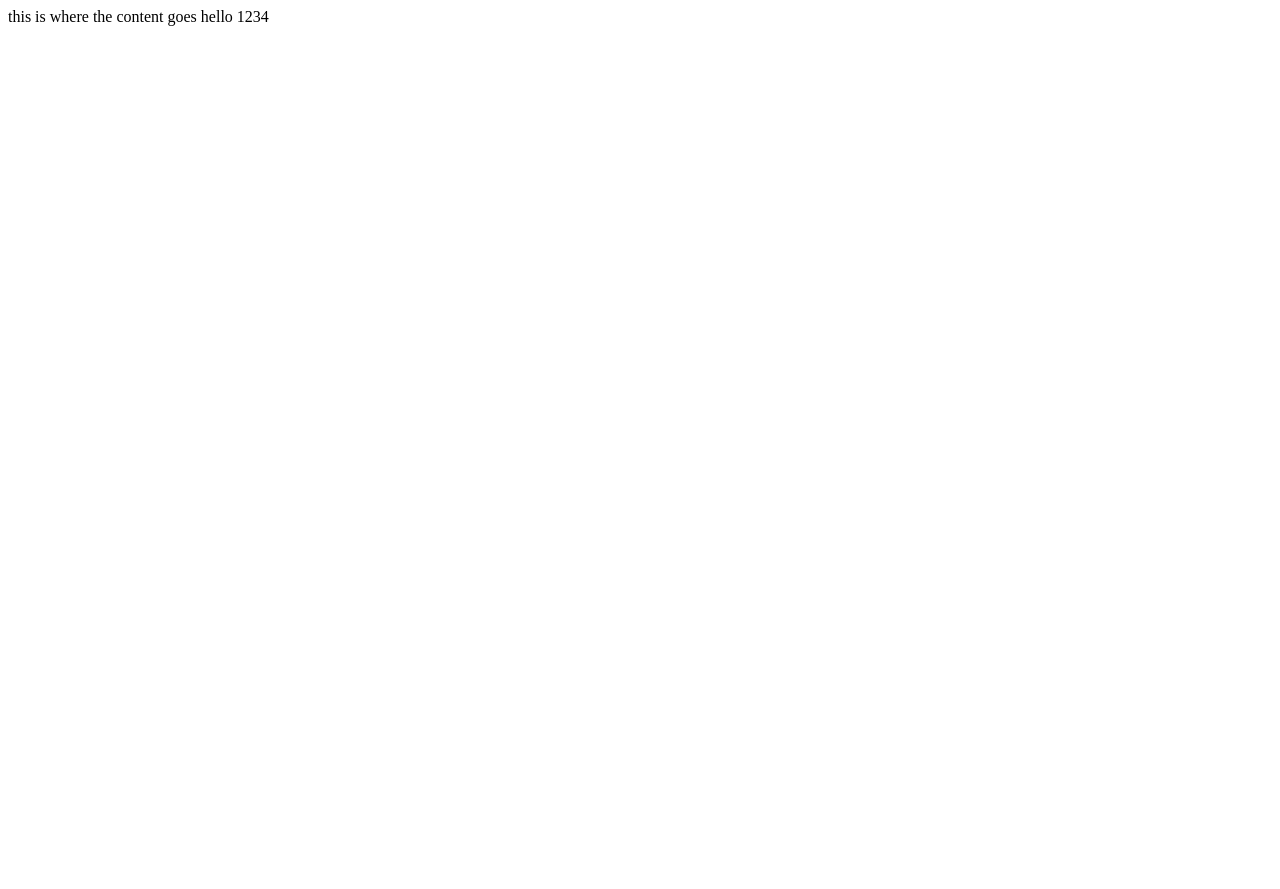
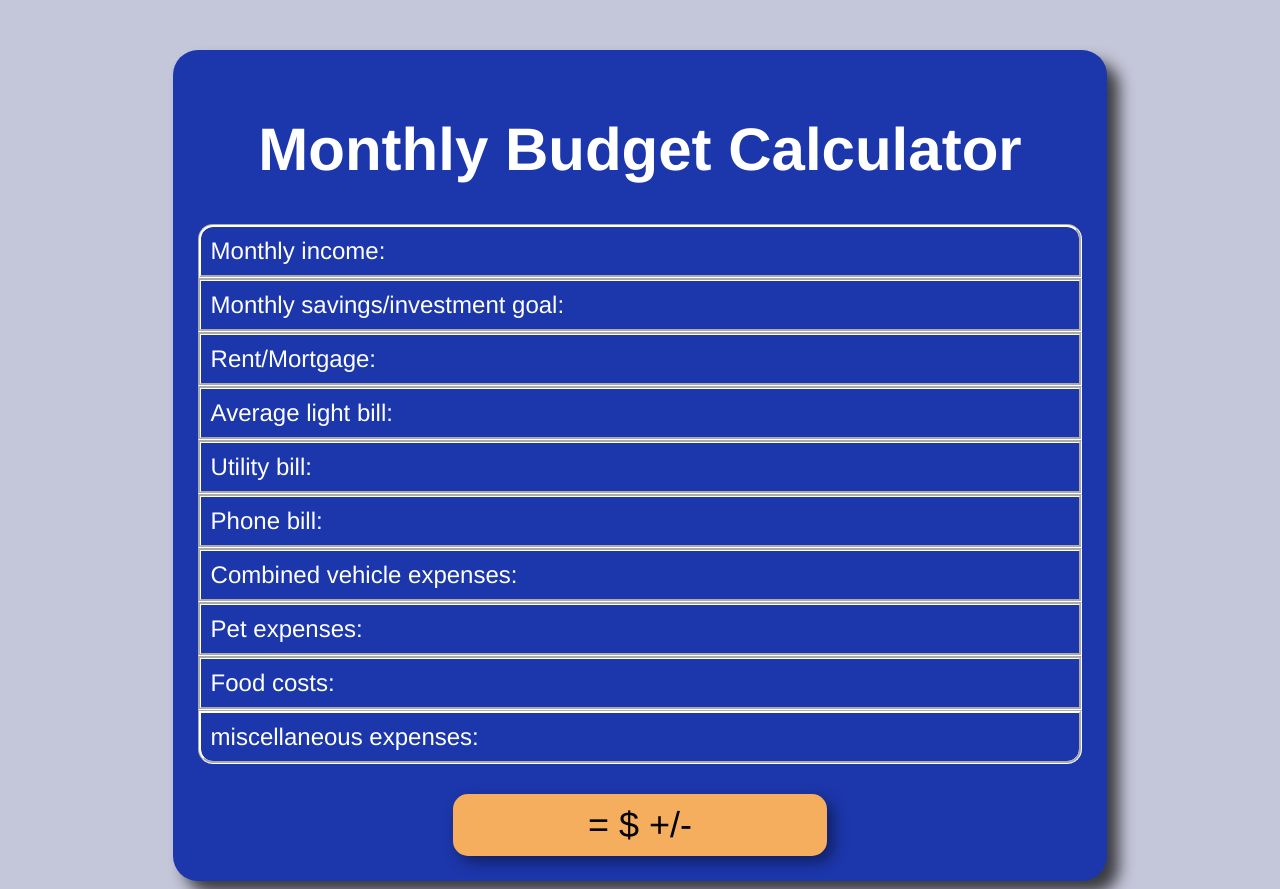
Before and after one commit to BTremb/Budget-calc-project, a plain HTML site: page Budget calc.html in a window 1280 px wide. Before the commit the page ends 800 px from the top, so only its background shows below. Drawn offline with Linux system fonts and the light colour scheme.

Commit message:
budger calc project

```diff
--- a/Budget calc.html
+++ b/Budget calc.html
@@ -1,12 +1,50 @@
 <!DOCTYPE HTML>
 <html>
     <head>
-        <title>Baileys Budget Calculator</title>
+        <title>
+            Budget Calculator
+         </title>
+        <link rel="stylesheet" type="text/css" href="budget calculator stylesheet.css"/>
     </head>
 
     <body>
-        this is where the content goes
-        hello
-        1234
+        <div id="main">
+            <h1>
+               Monthly Budget Calculator
+            </h1>
+            <div id="income">
+                Monthly income:
+            </div>
+            <div id="savings">
+                Monthly savings/investment goal:
+            </div>
+            <div id="rent">
+                Rent/Mortgage:
+            </div>
+            <div id="light">
+                Average light bill:
+            </div>
+            <div id="internet">
+                Utility bill:
+            </div>
+            <div id="phone">
+                Phone bill:
+            </div>
+            <div id="car">
+                Combined vehicle expenses:
+            </div>
+            <div id="pet">
+                Pet expenses:
+            </div>
+            <div id="food">
+                Food costs:
+            </div>
+            <div id="extra">
+                miscellaneous expenses:
+            </div>
+            <div id="calculation">
+                = $ +/-
+            </div>
+         </div>
     </body>
 </html>
--- /dev/null
+++ b/budget calculator stylesheet.css
@@ -0,0 +1,91 @@
+body {
+    font-family: 'Franklin Gothic Medium', 'Arial Narrow', Arial, sans-serif ;
+    background-color: #c4c6d9;
+    color: white;
+    }
+
+h1 {
+    text-align: center;
+    font-size: 250%;
+
+}
+
+#main {
+    background-color: rgb(28, 55, 172);
+    width: 70%;
+    padding: 25px;
+    box-shadow: 12px 12px 15px rgba(0,0,0,.7);
+    border-radius: 25px;
+    margin: auto;
+    margin-top: 50px;
+    font-size: 150%;
+  }
+
+#calculation {
+    background-color: #f5ae5d;
+    color: #030303;
+    width: 40%;
+    text-align: center ;
+    margin: auto;
+    clear: both;
+    font-size: 150%;
+    padding: 10px;
+    box-shadow: 6px 6px 15px rgba(0,0,0,.45);
+    border-radius: 15px;
+  }
+
+#income {
+    border-top-left-radius: 15px;
+    border-top-right-radius: 15px;
+    padding: 10px;
+    border-style: groove;
+    border-color: #ffffff;
+}
+#savings {
+    padding: 10px;
+    border-style: groove;
+    border-color: #ffffff;
+}
+#rent {
+    padding: 10px;
+    border-style: groove;
+    border-color: #ffffff;
+}
+#light {
+    padding: 10px;
+    border-style: groove;
+    border-color: #ffffff;
+}
+#internet {
+    padding: 10px;
+    border-style: groove;
+    border-color: #ffffff;
+}
+#phone {
+    padding: 10px;
+    border-style: groove;
+    border-color: #ffffff;
+}
+#car {
+    padding: 10px;
+    border-style: groove;
+    border-color: #ffffff;
+}
+#pet {
+    padding: 10px;
+    border-style: groove;
+    border-color: #ffffff;
+}
+#food {
+    padding: 10px;
+    border-style: groove;
+    border-color: #ffffff;
+}
+#extra {
+    padding: 10px;
+    margin-bottom: 30px;
+    border-style: groove;
+    border-color: #ffffff;
+    border-bottom-left-radius: 15px;
+    border-bottom-right-radius: 15px;
+}
```
